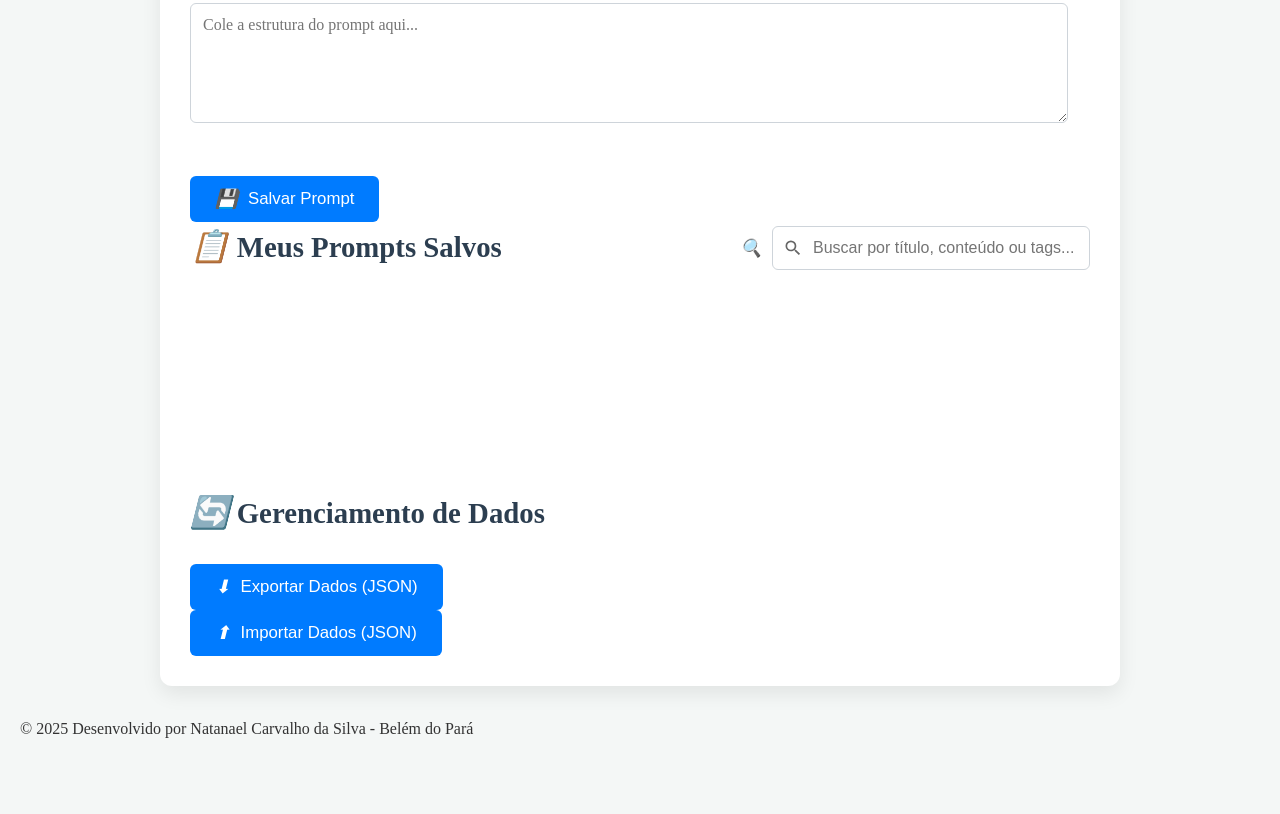
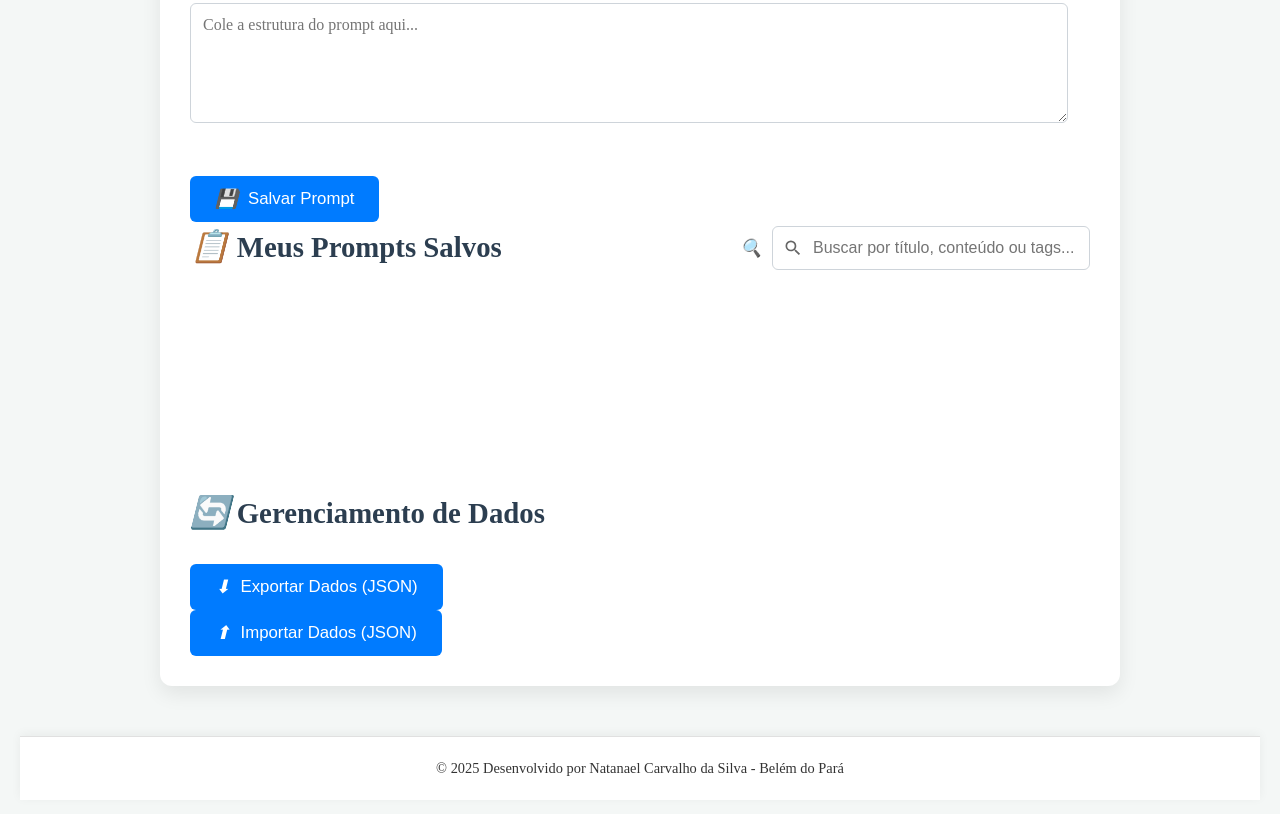
Before and after one commit to NatanCarFF/prompt, a plain HTML site: page index.html in a window 1280 px wide. Shown: the part 523-1337 px from the top of the page. Before the commit the page ends 1300 px from the top, so only its background shows below. Drawn offline with nearby package versions, Linux system fonts and the light colour scheme.

Commit message:
atualização

```diff
--- a/css/layout.css
+++ b/css/layout.css
@@ -76,6 +76,27 @@ h2 {
     box-shadow: 0 0 0 2px rgba(0, 123, 255, 0.25);
 }
 
+/* --- Rodapé --- */
+.page-footer {
+    width: 100%; /* Garante que ocupe toda a largura disponível */
+    text-align: center;
+    margin-top: 50px;
+    padding: 20px;
+    background-color: var(--container-bg); /* Ou uma cor diferente para o rodapé */
+    border-top: 1px solid var(--border-color);
+    color: var(--text-color);
+    font-size: 0.9em;
+    border-radius: 0; /* Rodapés de página completa geralmente não têm bordas arredondadas */
+    box-shadow: 0 -2px 10px rgba(0, 0, 0, 0.05); /* Sombra para o rodapé */
+    transition: background-color 0.3s ease, color 0.3s ease, border-color 0.3s ease;
+    box-sizing: border-box; /* Garante que padding não adicione largura extra */
+}
+
+.page-footer p {
+    margin: 0; /* Remove qualquer margem padrão do parágrafo que possa afetar o alinhamento */
+    padding: 0; /* Remove qualquer padding padrão do parágrafo */
+}
+
 /* --- Responsividade Básica --- */
 @media (max-width: 768px) {
     .container {
```
Also changed, not shown: image/favicon.png (added).
